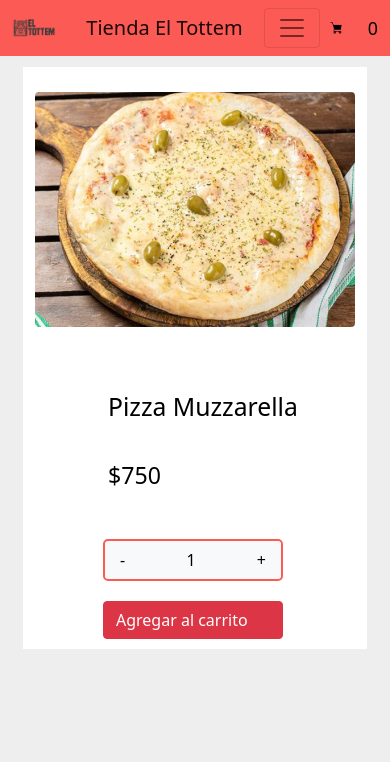
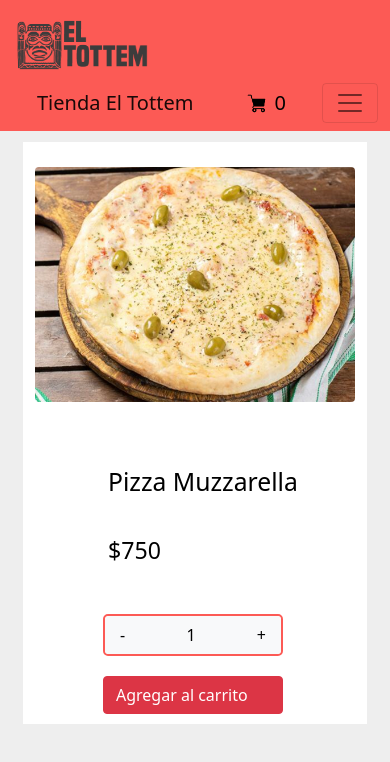
Before and after one commit to solnoguera/eltottem-ecommerce-soln, a React (Create React App) app: page / in a window 390 px wide. Shown: the top 762 px of the page. Built offline with nearby package versions, Linux system fonts and the light colour scheme.

Commit message:
Navbar 100% responsive

```diff
--- /dev/null
+++ b/src/components/CartWidget/CartWidget.css
@@ -0,0 +1,5 @@
+.cart{
+    margin-right: 15px;
+    display: flex;
+    align-items: center;
+}
--- a/src/components/CartWidget/CartWidget.jsx
+++ b/src/components/CartWidget/CartWidget.jsx
@@ -1,10 +1,11 @@
 import carrito from "../../assets/carrito.png"
+import './CartWidget.css'
 
 export default function CartWidget(){
     return (
-        <>
-            <img src={carrito} alt="carrito" width="6%" height="6%" style={{ marginRight:15 }} />
-            <b style={{ color:"black" }}>0</b>
-        </>
+        <div className='cart'>
+            <img src={carrito} alt="carrito" width="35px" height="35px" />
+            <span style={{fontSize : '20px'}}>0</span>
+        </div>
     )
 }
--- a/src/components/NavBar/NavBar.css
+++ b/src/components/NavBar/NavBar.css
@@ -2,6 +2,8 @@
     background-color: #fc5a55;
   }
 
-.letra{
+.titulo{
   font-size: 20px !important;
+  margin-right: 25px;
+  margin-left: 25px;
 }
--- a/src/components/NavBar/NavBar.jsx
+++ b/src/components/NavBar/NavBar.jsx
@@ -22,10 +22,13 @@ export default function NavBar() {
   return (
     <Navbar variant="light" expand="lg" className='fondoRojo' >
       <Container>
-      <img src={logo} alt="logo" width="12%" height="10%" style={{ marginRight:25 }} />
-        <Navbar.Brand className='letra'> Tienda El Tottem</Navbar.Brand>
+      <img src={logo} alt="logo"  width="140px" height="75px" style={{ marginRight:"25px" }} />
+        <Navbar.Brand className='titulo'> Tienda El Tottem</Navbar.Brand>
+
+        <CartWidget/>
+
         <Navbar.Toggle aria-controls="basic-navbar-nav" />
-        <Navbar.Collapse id="basic-navbar-nav">
+        <Navbar.Collapse id="basic-navbar-nav" style={{marginLeft : '15%'}}>
           <Nav className="me-auto letra" navbarScroll>
             <Nav.Link href="/home">Home</Nav.Link>
             <Nav.Link href="/nosotros">Nosotros</Nav.Link>
@@ -36,7 +39,7 @@ export default function NavBar() {
           </Nav>
         </Navbar.Collapse>
 
-        <CartWidget />
+
 
       </Container>
     </Navbar>
```
